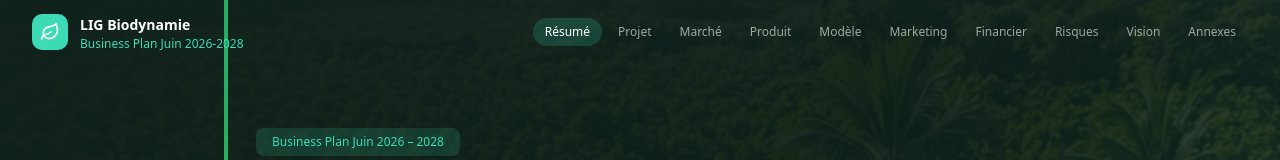
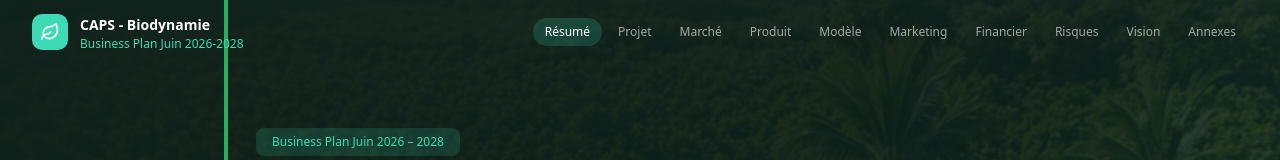
Before and after one commit to PrisivDev/Business_Plan_LIG_Biodynamie_CI, a Next.js app: page / in a window 1280 px wide. Shown: the top 160 px of the page. Built offline with nearby package versions, Linux system fonts and the light colour scheme.

Commit message:
22188d74-dfd9-4592-94f6-e9b188bbc2e1

```diff
--- a/src/app/page.tsx
+++ b/src/app/page.tsx
@@ -474,7 +474,7 @@ export default function BusinessPlanApp() {
                 <Leaf size={20} className="text-white" />
               </div>
               <div className="hidden sm:block">
-                <span className="font-bold text-white text-sm">LIG Biodynamie</span>
+                <span className="font-bold text-white text-sm">CAPS - Biodynamie</span>
                 <span className="text-xs block" style={{ color: C.accent }}>Business Plan Juin 2026-2028</span>
               </div>
             </div>
```
